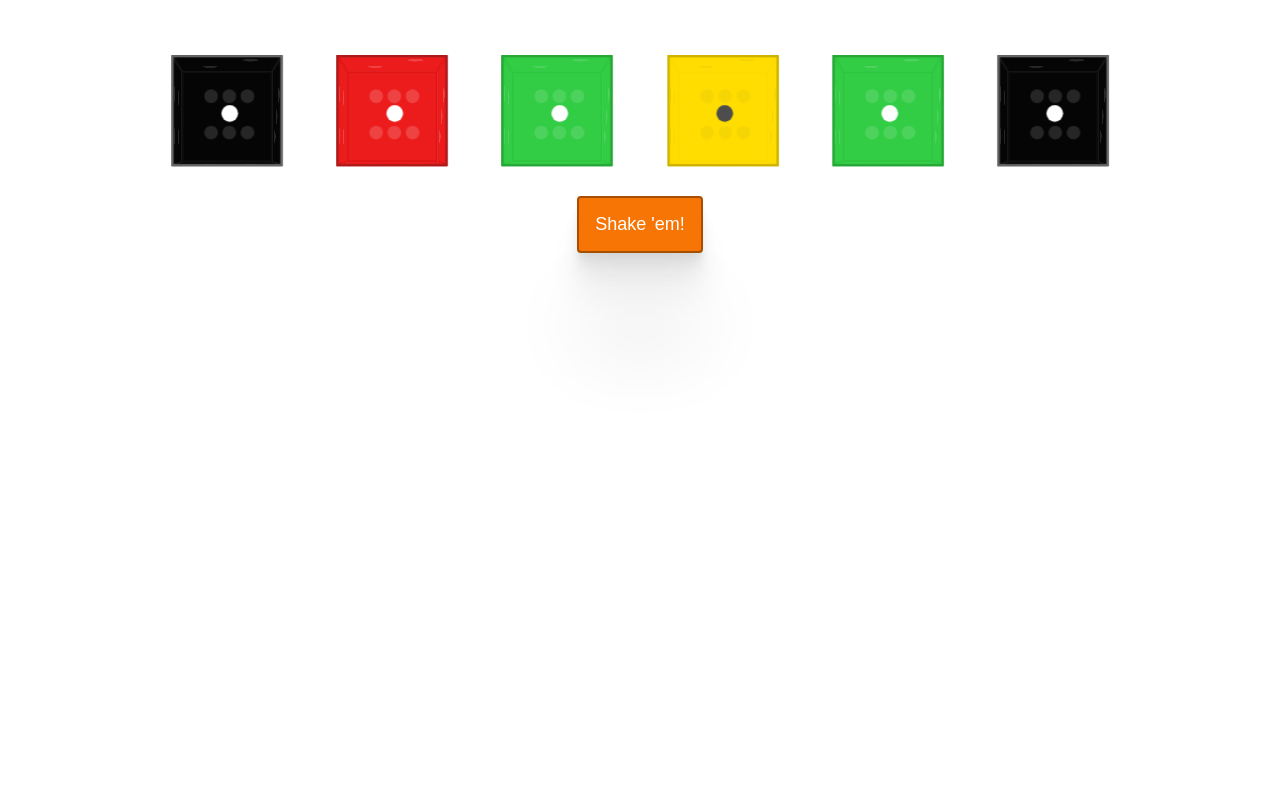
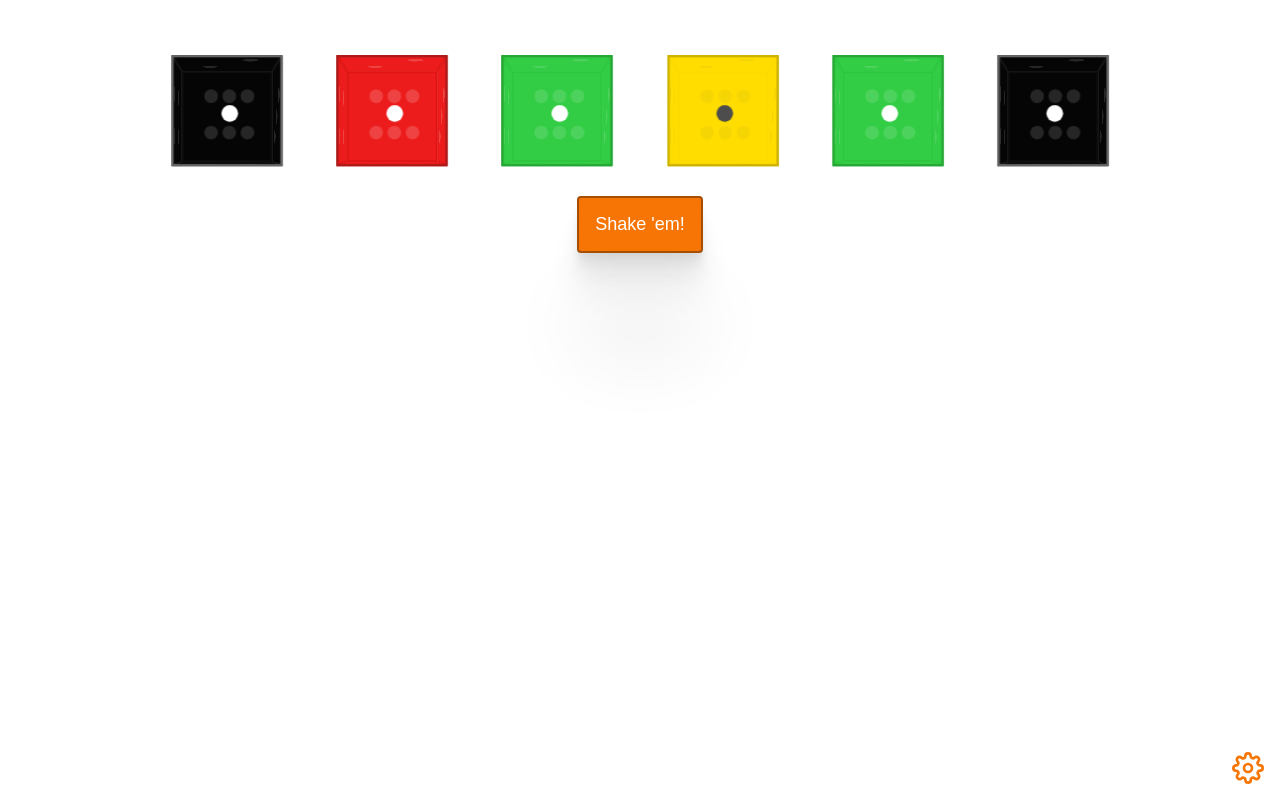
Before and after one commit to dennisMeeQ/dice-roller, a Next.js app: page / in a window 1280 px wide. Built offline with nearby package versions, Linux system fonts and the light colour scheme.

Commit message:
settings button

```diff
--- /dev/null
+++ b/components/IconButton/IconButton.js
@@ -0,0 +1,32 @@
+import styled from 'styled-components';
+import { Settings } from 'react-feather';
+
+const ICONS = {
+  settings: Settings,
+};
+
+export function IconButton({ icon }) {
+  const Icon = ICONS[icon];
+
+  return (
+    <Wrapper>
+      <Button>
+        <Icon size={32} />
+      </Button>
+    </Wrapper>
+  );
+}
+
+const Wrapper = styled.div`
+  width: 32px;
+  height: 32px;
+
+  position: fixed;
+  right: 16px;
+  bottom: 16px;
+`;
+
+const Button = styled.div`
+  cursor: pointer;
+  color: ${({ theme }) => theme.colors.primary.main};
+`;
--- a/package.json
+++ b/package.json
@@ -12,6 +12,7 @@
     "next": "10.1.3",
     "react": "17.0.2",
     "react-dom": "17.0.2",
+    "react-feather": "^2.0.9",
     "styled-components": "^5.2.3"
   },
   "devDependencies": {
--- a/pages/index.js
+++ b/pages/index.js
@@ -1,6 +1,7 @@
 import styled from 'styled-components';
 
 import { DiceContainer, MaxWidthWrapper, Button } from '../components';
+import { IconButton } from '../components/IconButton/IconButton';
 
 import { AVAILABLE_DICE_COLORS as DICE_COLORS } from '../constants';
 
@@ -28,6 +29,7 @@ export default function Home() {
           <Button onClick={onClick}>Shake &apos;em!</Button>
         </ActionsLayout>
       </LayoutWrapper>
+      <IconButton icon="settings" />
     </MaxWidthWrapper>
   );
 }
```
Also changed, not shown: 1 other file (tests, documents, lock files or other folders).
